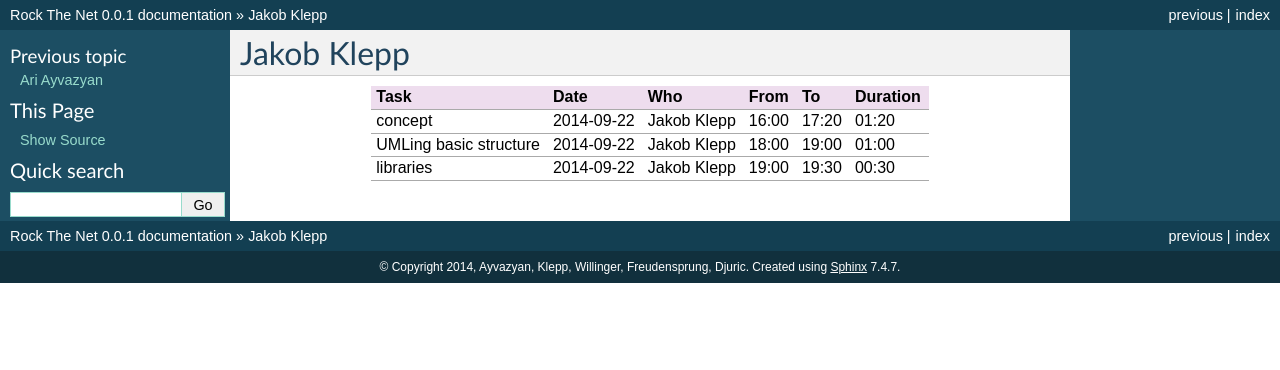
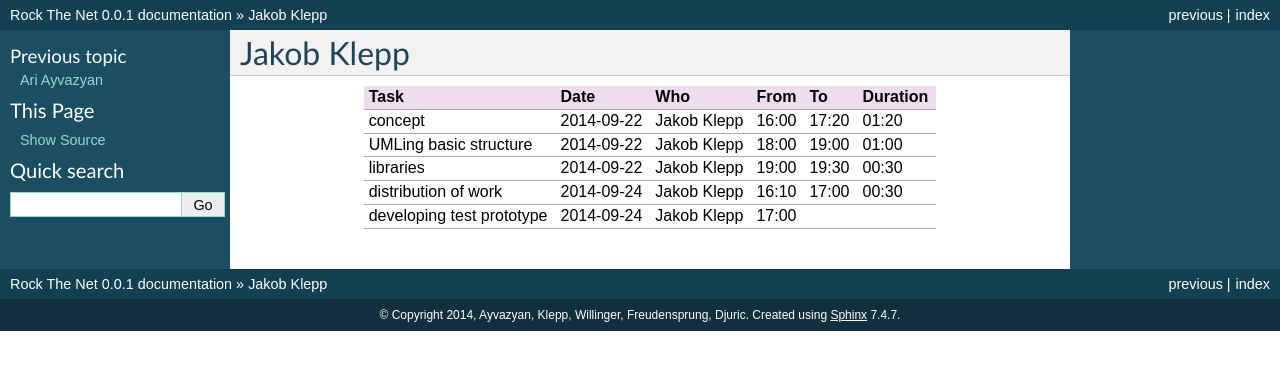
Before and after one commit to aayvazyan-tgm/RouterManagementProject_RockTheNet, a Sphinx documentation site: the page built from docs/timerecording_klepp.rst, in a window 1280 px wide. Shown: the top 370 px of the page. Built offline with Sphinx 7.4.7, drawn with Linux system fonts in a browser that asks for light colours.

```diff
--- a/docs/timerecording_klepp.rst
+++ b/docs/timerecording_klepp.rst
@@ -7,4 +7,6 @@
 concept                           2014-09-22 Jakob Klepp         16:00 17:20 01:20
 UMLing basic structure            2014-09-22 Jakob Klepp         18:00 19:00 01:00
 libraries                         2014-09-22 Jakob Klepp         19:00 19:30 00:30
+distribution of work              2014-09-24 Jakob Klepp         16:10 17:00 00:30
+developing test prototype         2014-09-24 Jakob Klepp         17:00
 ================================= ========== =================== ===== ===== ========
```
Also changed, not shown: 1 other file.
